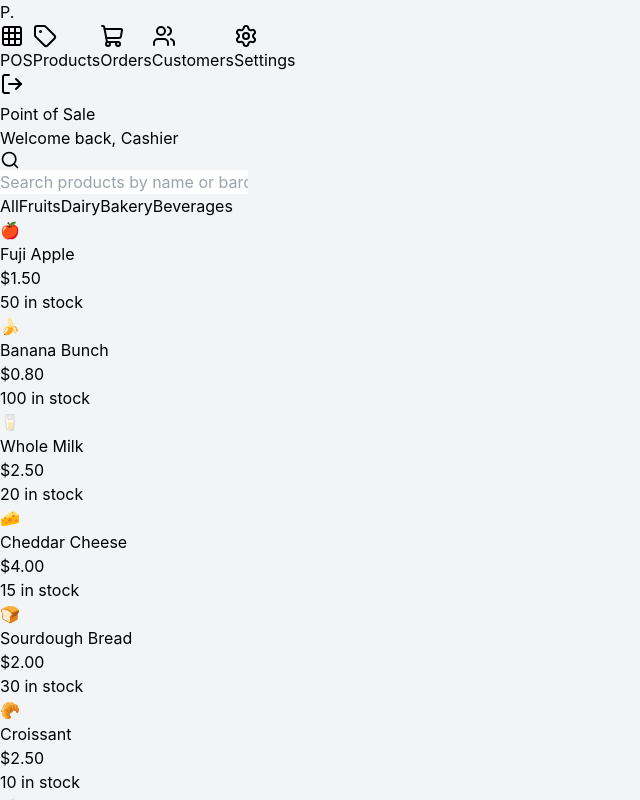
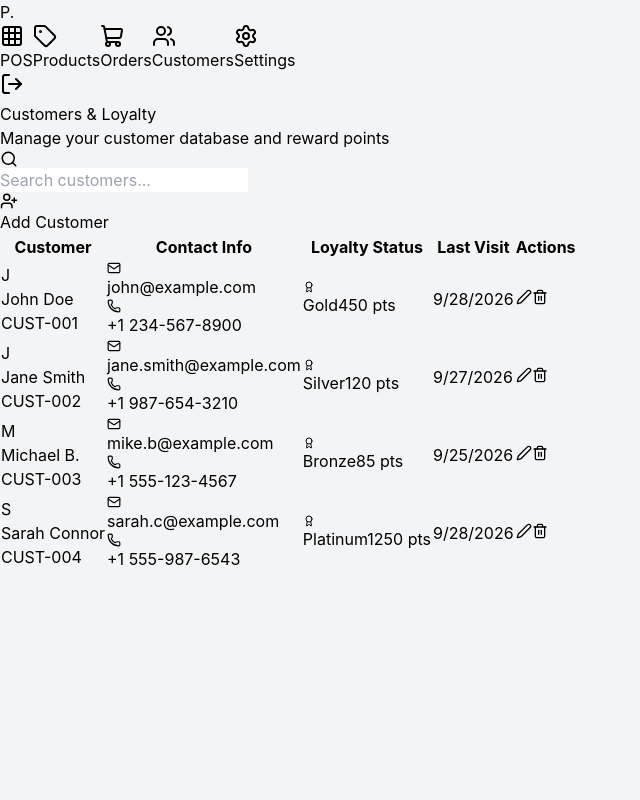
Before and after one commit to Maleesha-Sanjana/POS-Mgt-System, a React app in the folder frontend/: page / in a window 1280 px wide. Both pictures are taken after a click on the button "Customers". Shown: the top 800 px of the page, without its empty margins (0-640 px from the left). Built offline with nearby package versions, Linux system fonts and the light colour scheme; the HTML template or start-up script is replaced by a standard one.

Commit message:
customers feature addition

```diff
--- a/frontend/src/App.jsx
+++ b/frontend/src/App.jsx
@@ -3,9 +3,10 @@ import {
   Search, Grid, Tag, ShoppingCart, Users, Settings,
   LogOut, Plus, Minus, Trash2, CreditCard, Banknote, Receipt
 } from 'lucide-react';
-import { mockProducts, mockCategories, mockOrders } from './data';
+import { mockProducts, mockCategories, mockOrders, mockCustomers } from './data';
 import ProductsView from './components/ProductsView';
 import OrdersView from './components/OrdersView';
+import CustomersView from './components/CustomersView';
 
 function App() {
   const [activeTab, setActiveTab] = useState('POS');
@@ -92,7 +93,12 @@ function App() {
             onClick={() => setActiveTab('Orders')}
             label="Orders"
           />
-          <NavItem icon={<Users />} label="Customers" />
+          <NavItem
+            icon={<Users />}
+            active={activeTab === 'Customers'}
+            onClick={() => setActiveTab('Customers')}
+            label="Customers"
+          />
           <NavItem icon={<Settings />} label="Settings" />
         </nav>
 
@@ -106,6 +112,8 @@ function App() {
         <ProductsView products={mockProducts} />
       ) : activeTab === 'Orders' ? (
         <OrdersView orders={mockOrders} />
+      ) : activeTab === 'Customers' ? (
+        <CustomersView customers={mockCustomers} />
       ) : (
         <>
           {/* Main Content Area (POS) */}
--- /dev/null
+++ b/frontend/src/components/CustomersView.jsx
@@ -0,0 +1,127 @@
+import React, { useState } from 'react';
+import { Search, UserPlus, Mail, Phone, Edit2, Trash2, Award } from 'lucide-react';
+
+export default function CustomersView({ customers }) {
+  const [searchQuery, setSearchQuery] = useState('');
+
+  const filteredCustomers = customers.filter(customer =>
+    customer.name.toLowerCase().includes(searchQuery.toLowerCase()) ||
+    customer.email.toLowerCase().includes(searchQuery.toLowerCase()) ||
+    customer.phone.includes(searchQuery)
+  );
+
+  const getTierColor = (tier) => {
+    switch (tier) {
+      case 'Platinum': return 'bg-slate-800 text-slate-100 border-slate-700';
+      case 'Gold': return 'bg-amber-100 text-amber-700 border-amber-200';
+      case 'Silver': return 'bg-slate-100 text-slate-600 border-slate-200';
+      case 'Bronze': return 'bg-orange-100 text-orange-700 border-orange-200';
+      default: return 'bg-slate-100 text-slate-600 border-slate-200';
+    }
+  };
+
+  return (
+    <div className="flex-1 flex flex-col h-full bg-slate-50 overflow-hidden">
+      {/* Header */}
+      <header className="h-20 bg-white border-b border-slate-200 flex items-center justify-between px-8 shrink-0">
+        <div>
+          <h1 className="text-2xl font-bold text-slate-800">Customers & Loyalty</h1>
+          <p className="text-sm text-slate-500">Manage your customer database and reward points</p>
+        </div>
+
+        <div className="flex items-center gap-4">
+          <div className="relative w-72">
+            <Search className="absolute left-3 top-1/2 -translate-y-1/2 text-slate-400" size={18} />
+            <input
+              type="text"
+              placeholder="Search customers..."
+              value={searchQuery}
+              onChange={(e) => setSearchQuery(e.target.value)}
+              className="w-full bg-slate-100 border-none rounded-lg py-2 pl-10 pr-4 focus:ring-2 focus:ring-indigo-500 outline-none text-sm transition-all"
+            />
+          </div>
+          <button className="bg-indigo-600 hover:bg-indigo-700 text-white px-4 py-2 rounded-lg font-semibold text-sm flex items-center gap-2 transition-colors shadow-sm">
+            <UserPlus size={18} />
+            Add Customer
+          </button>
+        </div>
+      </header>
+
+      {/* Main Content */}
+      <div className="flex-1 p-8 overflow-y-auto">
+        <div className="bg-white border border-slate-200 rounded-2xl shadow-sm overflow-hidden">
+          <table className="w-full text-left border-collapse">
+            <thead>
+              <tr className="bg-slate-50 border-b border-slate-200 text-sm font-semibold text-slate-500">
+                <th className="py-4 px-6">Customer</th>
+                <th className="py-4 px-6">Contact Info</th>
+                <th className="py-4 px-6">Loyalty Status</th>
+                <th className="py-4 px-6">Last Visit</th>
+                <th className="py-4 px-6 text-right">Actions</th>
+              </tr>
+            </thead>
+            <tbody className="divide-y divide-slate-100">
+              {filteredCustomers.map((customer) => (
+                <tr key={customer.id} className="hover:bg-slate-50 transition-colors group">
+                  <td className="py-4 px-6">
+                    <div className="flex items-center gap-4">
+                      <div className="w-10 h-10 rounded-full bg-indigo-100 text-indigo-600 flex items-center justify-center font-bold shrink-0">
+                        {customer.name.charAt(0)}
+                      </div>
+                      <div>
+                        <div className="font-semibold text-slate-800">{customer.name}</div>
+                        <div className="text-xs text-slate-400">{customer.id}</div>
+                      </div>
+                    </div>
+                  </td>
+                  <td className="py-4 px-6">
+                    <div className="flex flex-col gap-1">
+                      <div className="flex items-center gap-2 text-sm text-slate-600">
+                        <Mail size={14} className="text-slate-400" />
+                        {customer.email}
+                      </div>
+                      <div className="flex items-center gap-2 text-sm text-slate-600">
+                        <Phone size={14} className="text-slate-400" />
+                        {customer.phone}
+                      </div>
+                    </div>
+                  </td>
+                  <td className="py-4 px-6">
+                    <div className="flex flex-col gap-1.5 items-start">
+                      <span className={`px-2.5 py-0.5 rounded-full text-xs font-bold border ${getTierColor(customer.tier)} flex items-center gap-1`}>
+                        <Award size={12} />
+                        {customer.tier}
+                      </span>
+                      <span className="text-sm font-semibold text-indigo-600">{customer.points} pts</span>
+                    </div>
+                  </td>
+                  <td className="py-4 px-6 text-slate-600 font-medium text-sm">
+                    {new Date(customer.lastVisit).toLocaleDateString()}
+                  </td>
+                  <td className="py-4 px-6 text-right">
+                    <div className="flex items-center justify-end gap-2 opacity-0 group-hover:opacity-100 transition-opacity">
+                      <button className="p-2 text-slate-400 hover:text-indigo-600 hover:bg-indigo-50 rounded-lg transition-colors">
+                        <Edit2 size={16} />
+                      </button>
+                      <button className="p-2 text-slate-400 hover:text-red-600 hover:bg-red-50 rounded-lg transition-colors">
+                        <Trash2 size={16} />
+                      </button>
+                    </div>
+                  </td>
+                </tr>
+              ))}
+
+              {filteredCustomers.length === 0 && (
+                <tr>
+                  <td colSpan="5" className="py-12 text-center text-slate-500">
+                    No customers found matching your search.
+                  </td>
+                </tr>
+              )}
+            </tbody>
+          </table>
+        </div>
+      </div>
+    </div>
+  );
+}
--- a/frontend/src/data.js
+++ b/frontend/src/data.js
@@ -23,3 +23,10 @@ export const mockOrders = [
   { id: "ORD-1046", date: "2026-09-28T14:20:00", customer: "Walk-in", total: 24.00, method: "Cash", status: "Completed", items: 4 },
   { id: "ORD-1047", date: "2026-09-28T15:10:00", customer: "Michael B.", total: 6.50, method: "E-Wallet", status: "Completed", items: 2 },
 ];
+
+export const mockCustomers = [
+  { id: "CUST-001", name: "John Doe", email: "john@example.com", phone: "+1 234-567-8900", points: 450, tier: "Gold", lastVisit: "2026-09-28" },
+  { id: "CUST-002", name: "Jane Smith", email: "jane.smith@example.com", phone: "+1 987-654-3210", points: 120, tier: "Silver", lastVisit: "2026-09-27" },
+  { id: "CUST-003", name: "Michael B.", email: "mike.b@example.com", phone: "+1 555-123-4567", points: 85, tier: "Bronze", lastVisit: "2026-09-25" },
+  { id: "CUST-004", name: "Sarah Connor", email: "sarah.c@example.com", phone: "+1 555-987-6543", points: 1250, tier: "Platinum", lastVisit: "2026-09-28" },
+];
```
